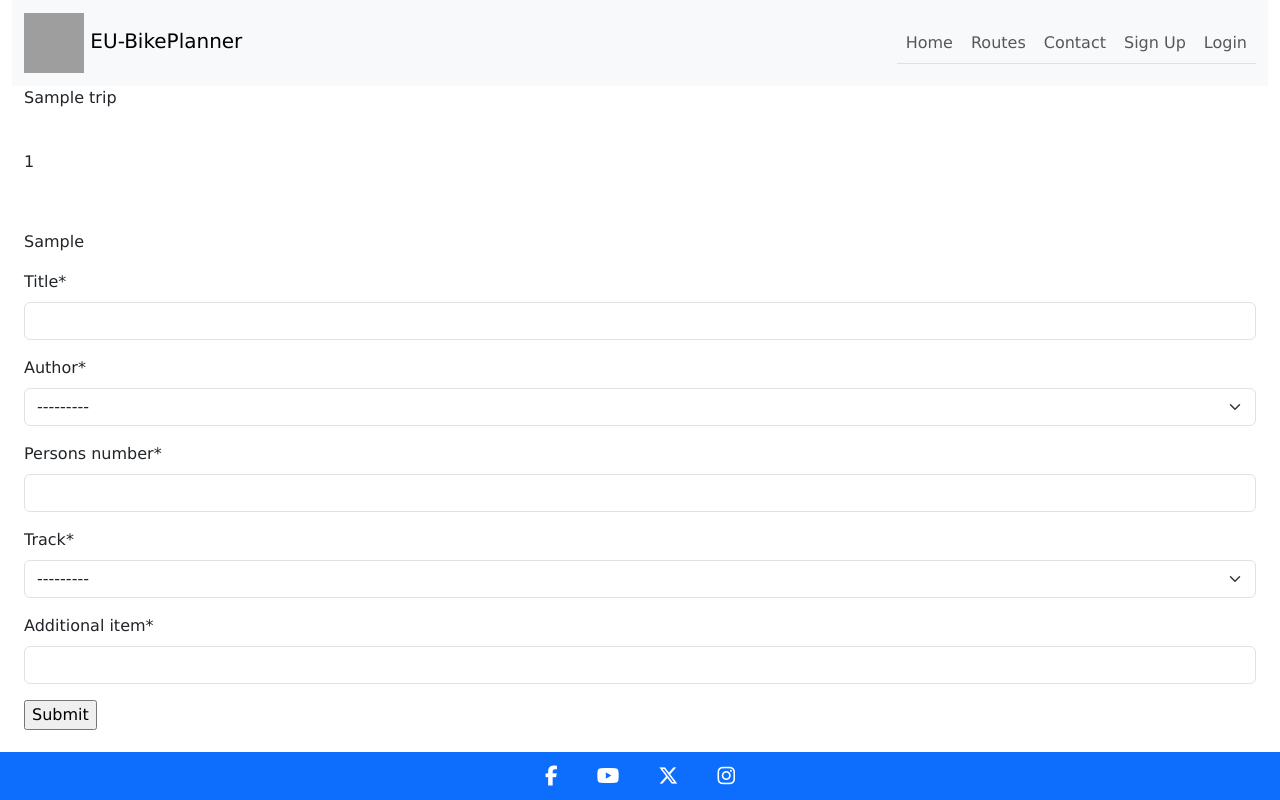
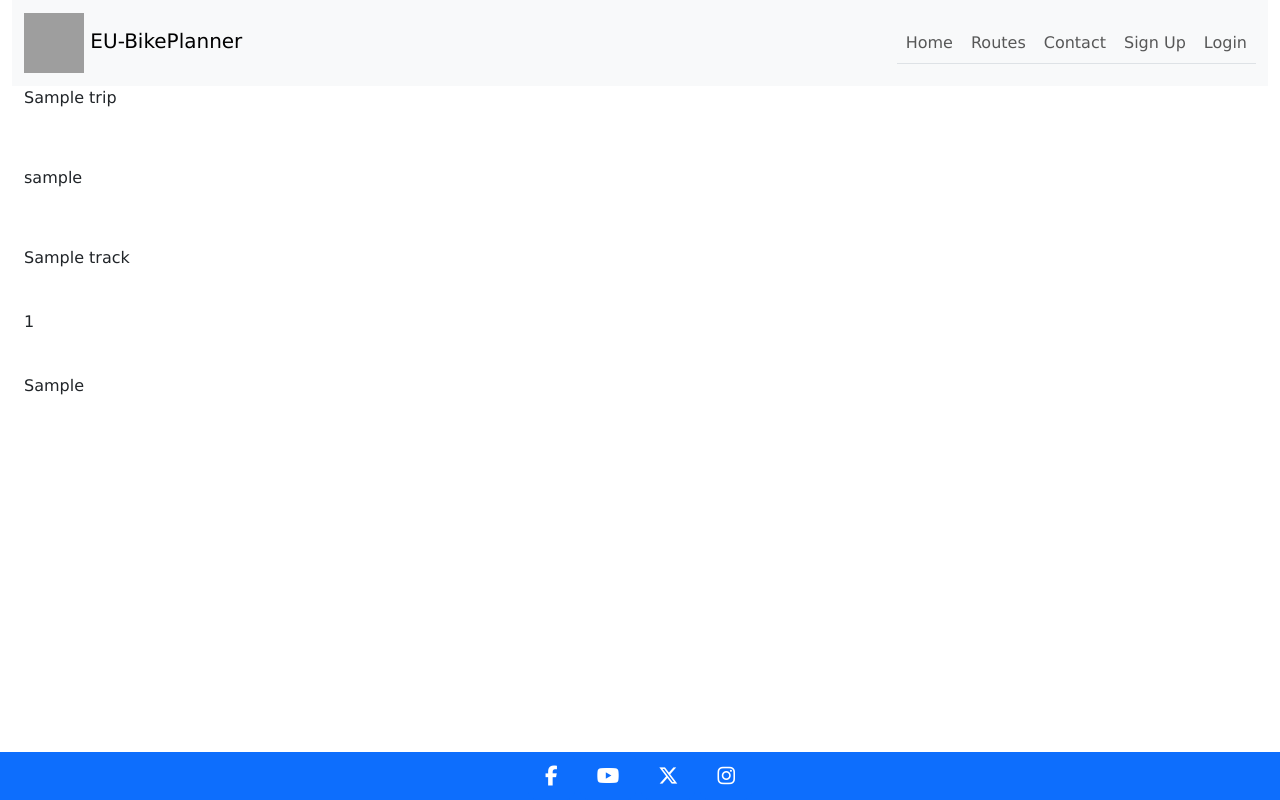
Before and after one commit to aedoardo1990/EU-BikePlanner, a Django app: a page that uses templates/trip-details.html in a window 1280 px wide. Run offline with Django 4.2, Linux system fonts and the light colour scheme; tables that the repository leaves empty hold one stand-in row (values such as "Sample post"); some libraries are stand-ins or nearby versions; grey boxes are pictures that could not be loaded.

Commit message:
modify elements appearing from trip form into trip-details.html when form submitted

```diff
--- a/templates/trip-details.html
+++ b/templates/trip-details.html
@@ -7,17 +7,14 @@
 <!-- trip-details.html content begins here -->
 <div class="container-fluid">
     <p>{{trip.title}}</p>
-<br>
-<p>{{trip.persons_number}}</p>
-<br>
-<p><p>{{trip.additional_item}}</p></p>
-</div>
-<div class="container-fluid" class="add-trip">
-    <form method="post">
-        {{ trip_form | crispy }}
-        {% csrf_token %}
-        <input type="submit" value="Submit">
-    </form>
-</div>
+    <br>
+    <p><p>{{trip.author}}</p>
+    <br>
+    <p><p>{{trip.track}}</p>
+    <br>
+    <p>{{trip.persons_number}}</p>
+    <br>
+    <p>{{trip.additional_item}}</p>
+    </div>
 <!-- trip-details.html  content ends here -->
 {% endblock %}
```
